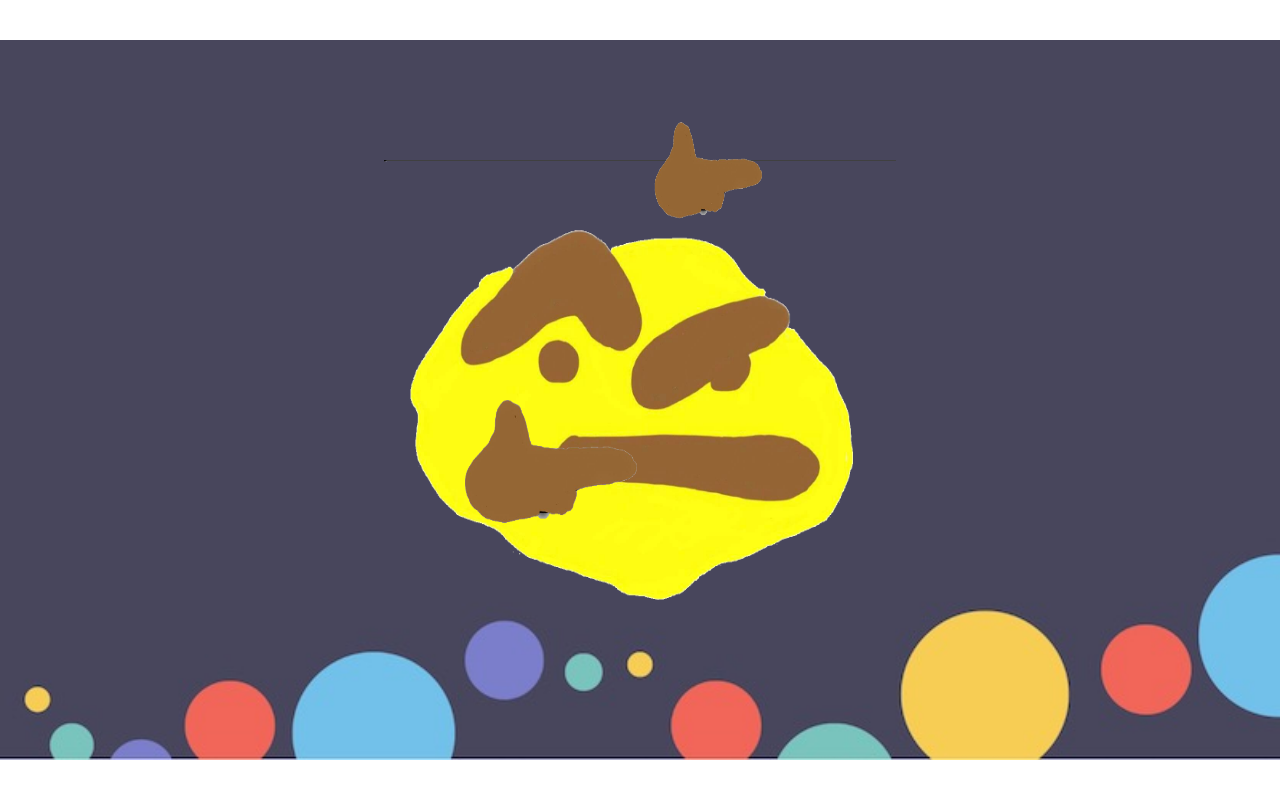
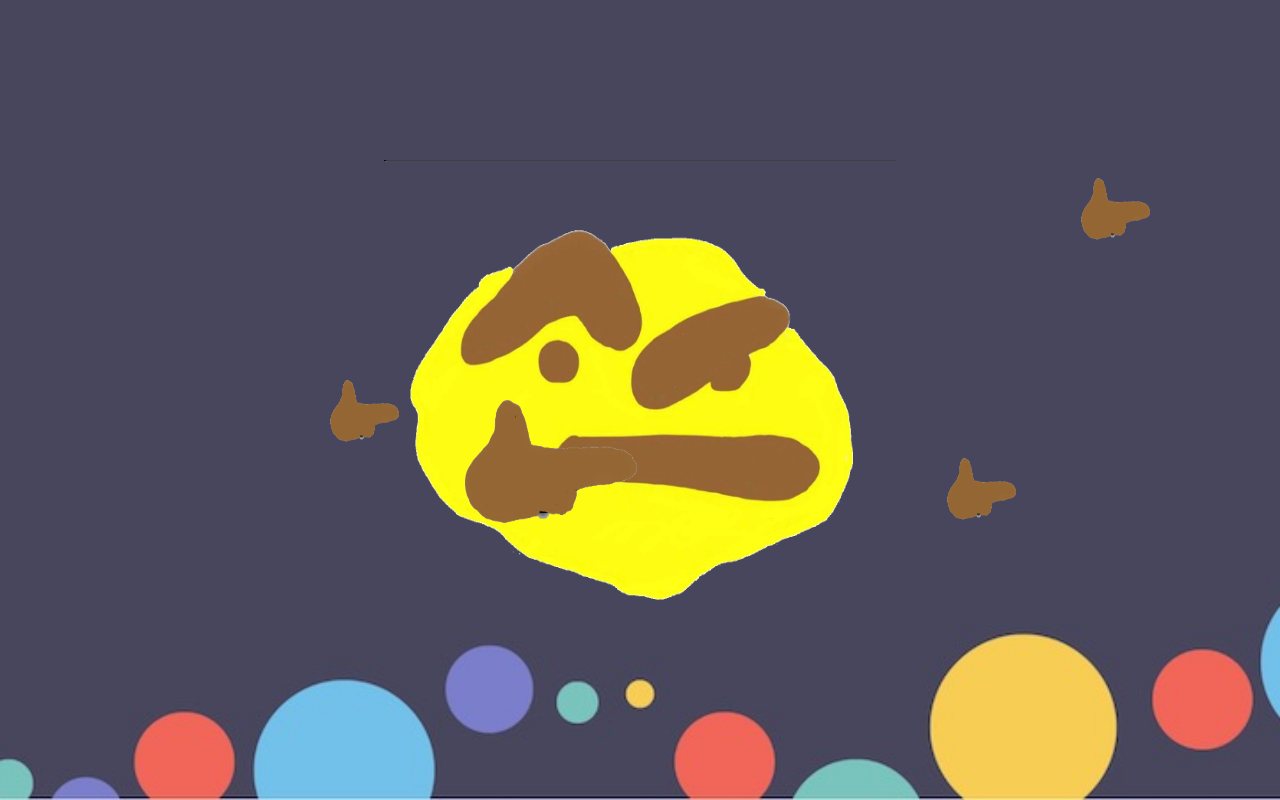
Before and after one commit to YiWaiChow/thonking-emoji, a React (Create React App) app: page / in a window 1280 px wide. Built offline with nearby package versions, Linux system fonts and the light colour scheme.

Commit message:
added moving hand object

```diff
--- a/src/App.js
+++ b/src/App.js
@@ -8,25 +8,51 @@ class App extends Component {
   constructor(props) {
     super(props);
 
-    this.state = { limitx:window.innerWidth*0.3,
-                    x: window.innerWidth*0.2,
-                    y: window.innerHeight*0.45 ,
-                    browserx:window.innerWidth,
-                    browsery: window.innerHeight};
+    this.state = {
+      limitx: window.innerWidth * 0.3,
+      x: window.innerWidth * 0.2,
+      y: window.innerHeight * 0.45,
+      browserx: window.innerWidth,
+      browsery: window.innerHeight
+    };
   }
   _onMouseMove(e) {
-    this.setState({ x: e.screenX});
+    this.setState({ x: e.screenX });
   }
   render() {
-    var { x  } = this.state;
+    var { x } = this.state;
 
     return (
-      <div onMouseMove={this._onMouseMove.bind(this)} >
+      <div onMouseMove={this._onMouseMove.bind(this)}>
         <BackgroundImage />
-        <Face height={this.state.browsery} width={this.state.browserx}/>
-        <Hand height={this.state.browserx*0.2} width={this.state.browsery*0.4}
-          top={this.state.y} left ={x} limit={this.state.limitx}/>
-        <Adjust />
+        <Face height={this.state.browsery} width={this.state.browserx} />
+        <Hand
+          height={this.state.browserx * 0.2}
+          width={this.state.browsery * 0.4}
+          top={this.state.y}
+          left={x}
+          limit={this.state.limitx}
+        />
+        <Adjust
+          x={this.state.browserx}
+          y={this.state.browsery}
+          posx={Math.random() * this.state.browserx}
+          posy={Math.random() * this.state.browsery}
+        />
+
+        <Adjust
+          x={this.state.browserx}
+          y={this.state.browsery}
+          posx={Math.random() * this.state.browserx}
+          posy={Math.random() * this.state.browsery}
+        />
+
+        <Adjust
+          x={this.state.browserx}
+          y={this.state.browsery}
+          posx={Math.random() * this.state.browserx}
+          posy={Math.random() * this.state.browsery}
+        />
       </div>
     );
   }
--- a/src/component/adjusting_size.jsx
+++ b/src/component/adjusting_size.jsx
@@ -1,20 +1,34 @@
-import React, {Component }from "react";
+import React, { Component } from "react";
 import hand from "./hand.png";
 
 class Adjust extends Component {
   constructor(props) {
     super(props);
-      this.state = { seconds: 0 };
+    this.state = {
+      seconds: 0,
+      x: this.props.posx,
+      y: this.props.posy,
+      x_increment: 1,
+      y_increment: 1
+    };
   }
 
   tick() {
+    if (this.state.x > this.props.x - this.props.x / 8)
+      this.setState({ x_increment: -1 });
+    if (this.state.x <= 50) this.setState({ x_increment: 1 });
+    if (this.state.y > this.props.y - this.props.x / 8)
+      this.setState({ y_increment: -1 });
+    if (this.state.y <= 100) this.setState({ y_increment: 1 });
     this.setState(prevState => ({
-        seconds: prevState.seconds + 1
+      seconds: prevState.seconds + 1,
+      x: (prevState.x += this.state.x_increment * 10),
+      y: (prevState.y += this.state.y_increment * 10)
     }));
   }
 
   componentDidMount() {
-      this.interval = setInterval(() => this.tick(), 300);
+    this.interval = setInterval(() => this.tick(), 10);
   }
 
   componentWillUnmount() {
@@ -22,20 +36,17 @@ class Adjust extends Component {
   }
 
   render() {
-        var size =(this.state.seconds*10)
-        if (size >200)
-            size = 200;
-
+    var size = this.state.seconds * 10;
+    if (size > this.props.x / 10) size = this.props.x / 10;
     return (
       <div>
         <img
           src={hand}
           style={{
             position: "absolute",
-            top: (Math.random()*400),
-            left: (Math.random()*800)
+            top: this.state.y,
+            left: this.state.x
           }}
-
           alt="hand"
           height={size}
           width={size}
--- a/src/index.css
+++ b/src/index.css
@@ -1,15 +1,23 @@
-    body, html {
-        margin: 0px;
-        padding: 0px ;
-        height: 100%;
-        width:100%;
-    }
-    @media only screen and (max-width: 1280px){
-    .bg {
-    background-image:url("background.jpg");
+body,
+html {
+  margin: 0px;
+  padding: 0px;
+  height: 100%;
+  width: 100%;
+}
+@media only screen and (max-width: 1280px) {
+  .bg {
+    background-image: url("background.jpg");
     height: 100vh;
     background-position: center;
     background-repeat: no-repeat;
     background-size: 1280px, 580px;
-    }
+  }
 }
+.bg {
+  background-image: url("background.jpg");
+  height: 100vh;
+  background-position: center;
+  background-repeat: no-repeat;
+  background-size: cover;
+}
```
Lines whose indentation alone changed are shown as unchanged.
